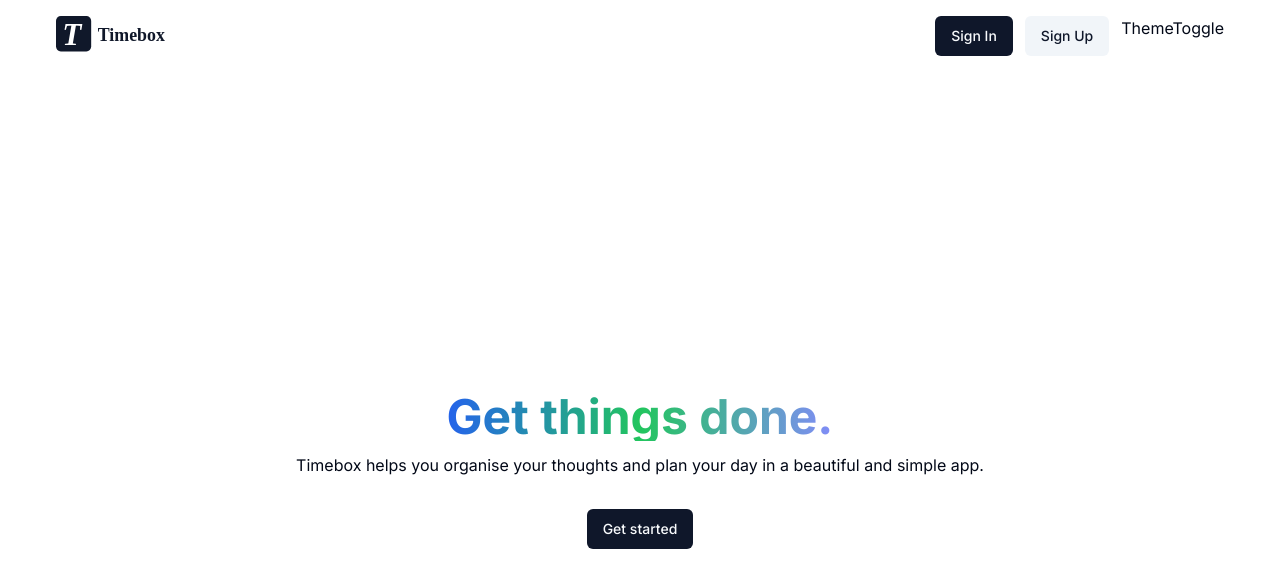
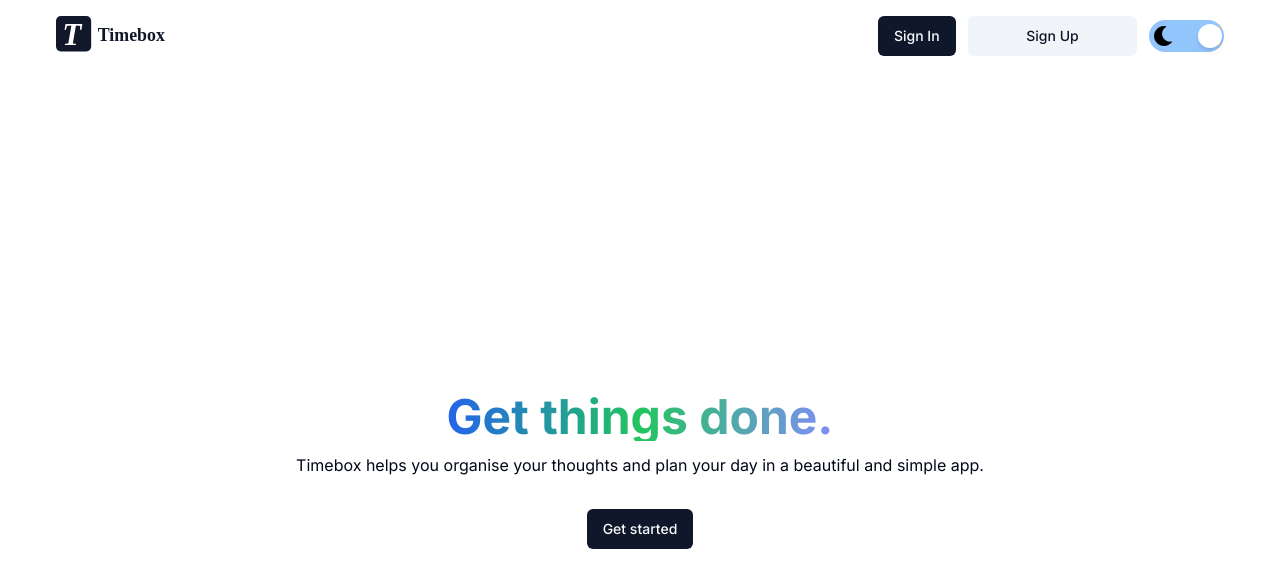
Before and after one commit to WilliamGiammona/time-box, a Next.js app: page / in a window 1280 px wide. Shown: the top 588 px of the page. Built offline with nearby package versions, Linux system fonts and the light colour scheme; no server answers.

Commit message:
:construction: (Toggle): Added Moon and Sun and color change
Added Moon, Sun, and color change

```diff
--- a/components/ThemeToggle/ThemeToggle.tsx
+++ b/components/ThemeToggle/ThemeToggle.tsx
@@ -1,7 +1,42 @@
-import React from 'react';
+'use client';
+
+import { useEffect, useState } from 'react';
+import { FaMoon } from 'react-icons/fa';
+import { BsSunFill } from 'react-icons/bs';
 
 const ThemeToggle = () => {
-    return <div>ThemeToggle</div>;
+    const [darkMode, setDarkMode] = useState(true);
+
+    useEffect(() => {
+        const theme = localStorage.getItem('theme');
+        theme === 'dark' ? setDarkMode(true) : setDarkMode(false);
+    }, []);
+
+    useEffect(() => {
+        if (darkMode === true) {
+            document.documentElement.classList.add('dark');
+            localStorage.setItem('theme', 'dark');
+        } else {
+            document.documentElement.classList.remove('dark');
+            localStorage.setItem('theme', 'light');
+        }
+    }, [darkMode]);
+
+    return (
+        <>
+            <div
+                className="relative w-40 h-8 flex items-center dark:bg-gray-900 bg-blue-300 cursor-pointer rounded-full p-1 mt-1"
+                onClick={() => setDarkMode(!darkMode)}
+            >
+                <FaMoon className="text-black" size={20} />
+                <div
+                    className="absolute bg-white dark:bg-medium w-6 h-6 rounded-full shadow-md transform transition-transform duration-300"
+                    style={darkMode ? { left: '2px' } : { right: '2px' }}
+                ></div>
+                <BsSunFill className="ml-auto bg-yellow-400" size={18} />
+            </div>
+        </>
+    );
 };
 
 export default ThemeToggle;
```
